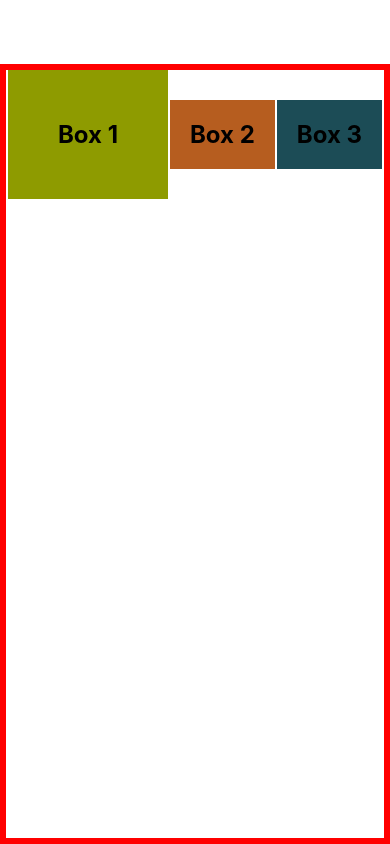
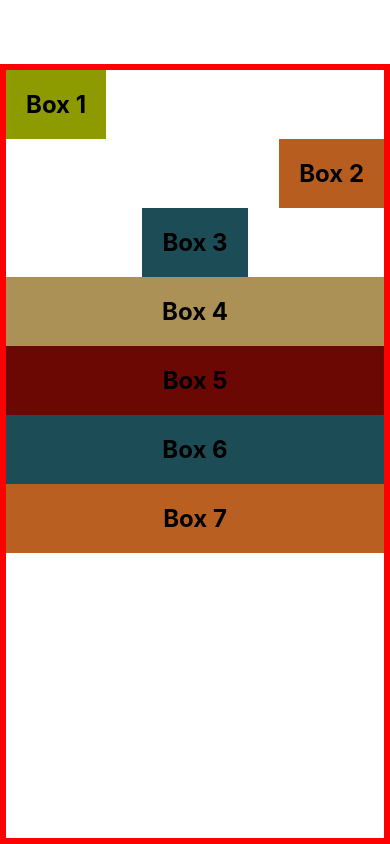
Before and after one commit to HarshuHacker/React-Native-Tutorials, a React Native app: screen / in a window 390 px wide. Built offline with nearby package versions, Linux system fonts and the light colour scheme.

Commit message:
Day 3: Align Self

```diff
--- a/App.js
+++ b/App.js
@@ -4,13 +4,13 @@
 export default function App() {
   return (
     <View style={styles.container}>
-      <Box style={{ backgroundColor: "#8e9b00", padding: 50 }}>Box 1</Box>
-      <Box style={{ backgroundColor: "#b65d1f" }}>Box 2</Box>
-      <Box style={{ backgroundColor: "#1c4c56" }}>Box 3</Box>
-      {/* <Box style={{ backgroundColor: "#ab9156" }}>Box 4</Box>
+      <Box style={{ backgroundColor: "#8e9b00", alignSelf: "flex-start" }}>Box 1</Box>
+      <Box style={{ backgroundColor: "#b65d1f", alignSelf: "flex-end" }}>Box 2</Box>
+      <Box style={{ backgroundColor: "#1c4c56", alignSelf: "center" }}>Box 3</Box>
+      <Box style={{ backgroundColor: "#ab9156", alignSelf: "stretch" }}>Box 4</Box>
       <Box style={{ backgroundColor: "#6b0803" }}>Box 5</Box>
       <Box style={{ backgroundColor: "#1c4c56" }}>Box 6</Box>
-      <Box style={{ backgroundColor: "#b95f21" }}>Box 7</Box> */}
+      <Box style={{ backgroundColor: "#b95f21" }}>Box 7</Box>
     </View>
   );
 }
@@ -21,10 +21,6 @@
     borderWidth: 6,
     borderColor: "red",
     flex: 1,
-    flexDirection: "row",
-    // flexDirection: "column",
-    justifyContent: "space-evenly",
-    // alignItems: "center",
-    alignItems: "baseline",
+    // flexDirection: "row",
   },
 });
```
